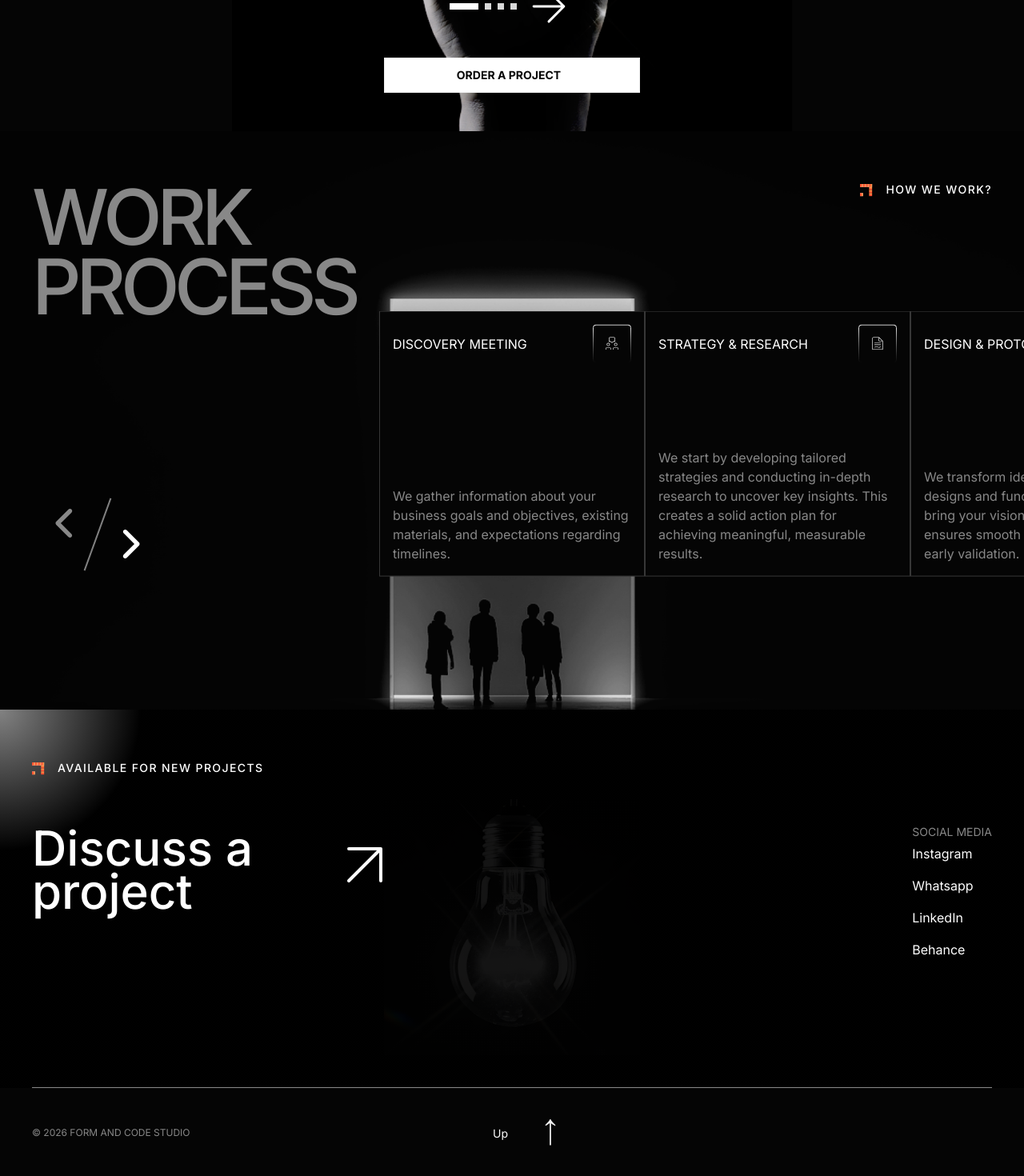
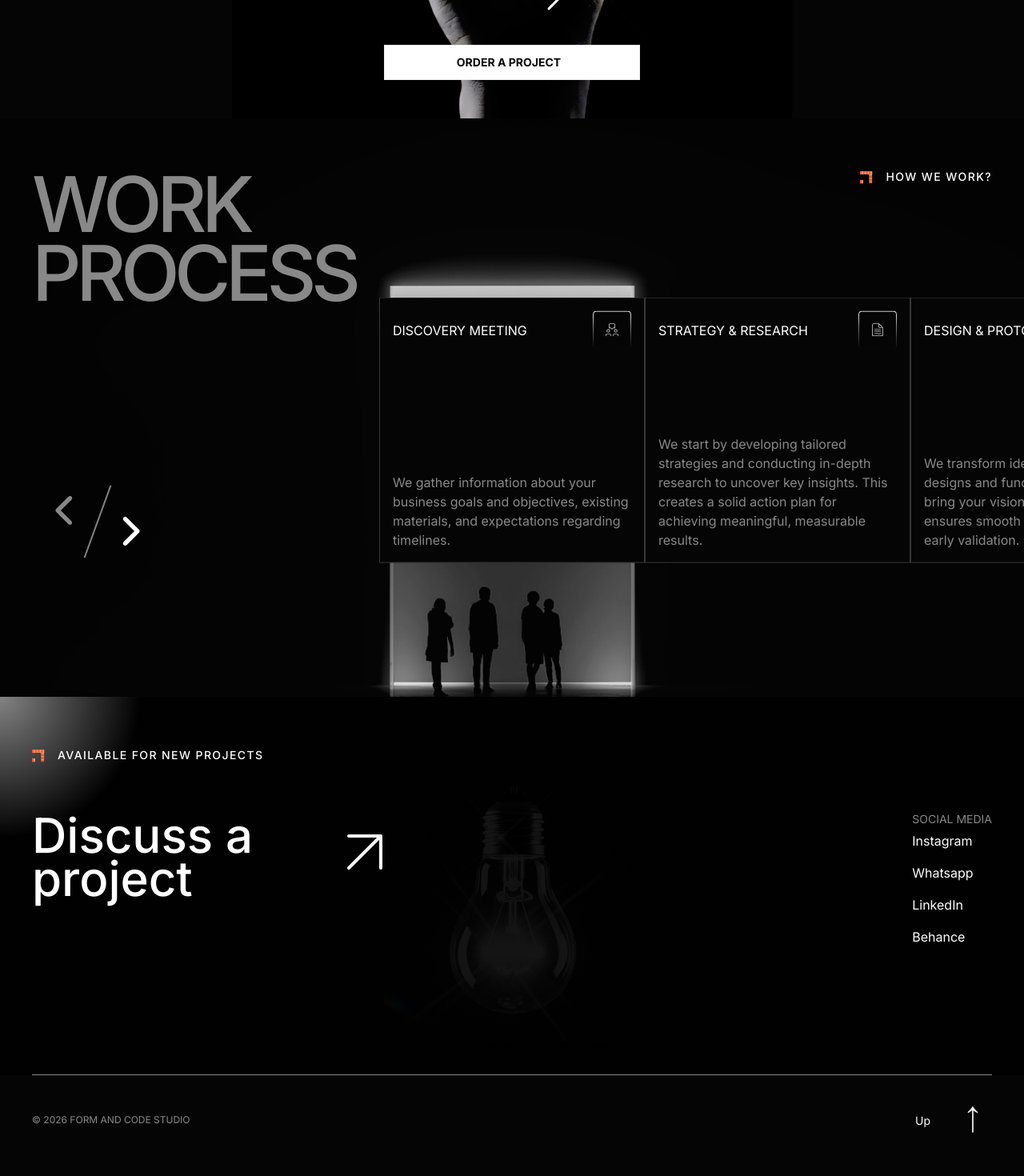
Before and after one commit to IraMira333/dezdevteam, a Next.js app: page /en in a window 1280 px wide. Shown: the part 8390-9860 px from the top of the page at 80% size. Built offline with nearby package versions, Linux system fonts and the light colour scheme; grey boxes are pictures that could not be loaded.

Commit message:
fixed styles

```diff
--- a/src/app/[locale]/globals.css
+++ b/src/app/[locale]/globals.css
@@ -283,7 +283,7 @@ a {
   backdrop-filter: blur(10px);
   border: 1px solid;
   border-image-source: linear-gradient(
-    181.09deg,
+    1.09deg,
     #050505 -65.2%,
     #050505 -64%,
     #060505 -60.56%,
--- a/src/components/footer/Footer.tsx
+++ b/src/components/footer/Footer.tsx
@@ -13,9 +13,9 @@ export const Footer = () => {
   // ];
 
   return (
-    <footer className="bg-black05 prepc:pb-25 min-h-100 w-full flex-[0_0_auto] pb-12">
+    <footer className="bg-black05 min-h-100 w-full flex-[0_0_auto] pb-12">
       <FooterLight />
-      <div className="casual-container prepc:flex prepc:items-center prepc:gap-4 prepc:justify-between pt-8">
+      <div className="casual-container pt-8">
         {/* <ul className="prepc:flex-row prepc:w-[calc(50%-72px)] prepc:mb-0 mb-4 flex flex-col gap-4">
           {list.map((item) => (
             <li key={item.title}>
@@ -28,7 +28,7 @@ export const Footer = () => {
             </li>
           ))}
         </ul> */}
-        <div className="prepc:w-[calc(50%+72px)] flex items-center justify-between">
+        <div className="flex items-center justify-between">
           <p className="text-grey88 text-xs uppercase"> &#169; 2026 form and code studio</p>
           <UpButton text={t("up")} />
         </div>
--- a/src/components/main/hero/ProjectsList.tsx
+++ b/src/components/main/hero/ProjectsList.tsx
@@ -121,14 +121,14 @@ export const ProjectsList = ({
                     <IconArrow
                       className={`tab:block tab:w-8 tab:h-8 hidden shrink-0 ${isActive ? "text-accent" : ""}`}
                     />
-                    <ul className="prepc:flex prepc:flex-col prepc:w-[calc((100%-304px)*0.4)] pc:w-[calc((100%-380px)*0.4)] mt-4 hidden gap-1">
+                    <ul className="prepc:flex prepc:flex-col prepc:w-[calc((100%-304px)*0.45)] pc:w-[calc((100%-380px)*0.4)] mt-4 hidden gap-1">
                       {project[locale].details.map((d) => (
                         <li key={d} className="border-grey33 w-fit rounded-md border px-2 py-1">
                           {d}
                         </li>
                       ))}
                     </ul>
-                    <p className="prepc:block prepc:w-[calc((100%-304px)*0.6)] pc:w-[calc((100%-380px)*0.6)] hidden text-base leading-[130%]">
+                    <p className="prepc:block prepc:w-[calc((100%-304px)*0.55)] pc:w-[calc((100%-380px)*0.6)] hidden text-base leading-[130%]">
                       {project[locale].done}
                     </p>
 
--- a/src/components/main/whyWe/CubeSlider.tsx
+++ b/src/components/main/whyWe/CubeSlider.tsx
@@ -94,7 +94,7 @@ export const CubeSlider = ({ list }: { list: string[] }) => {
         </div>
       </div>
 
-      <div className="mb-8 flex items-center gap-2">
+      <div className="prepc:mt-5 mb-8 flex items-center gap-2">
         <div className="flex items-center gap-2">
           {list.map((_, i) => {
             const isActive = i === index;
```
